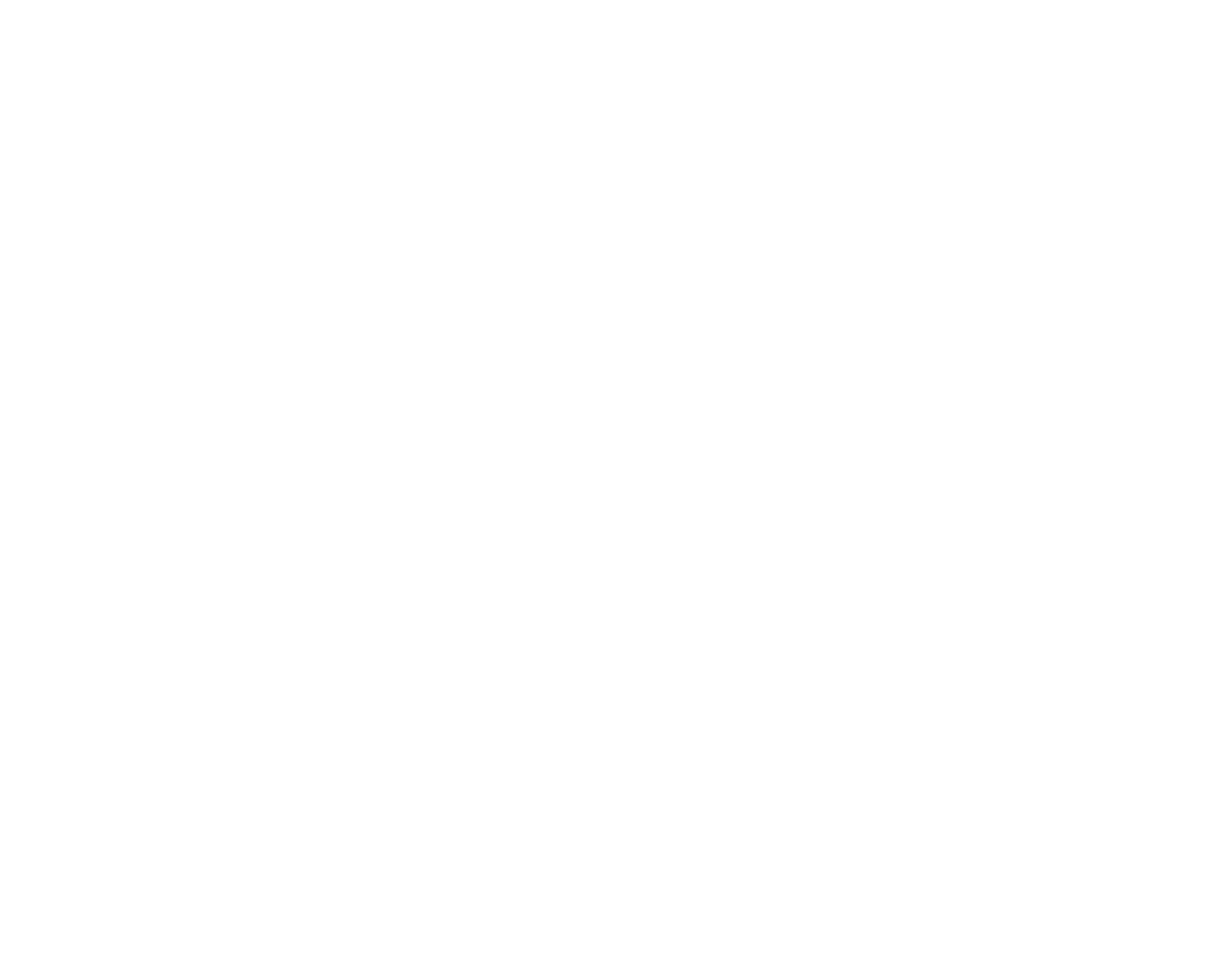
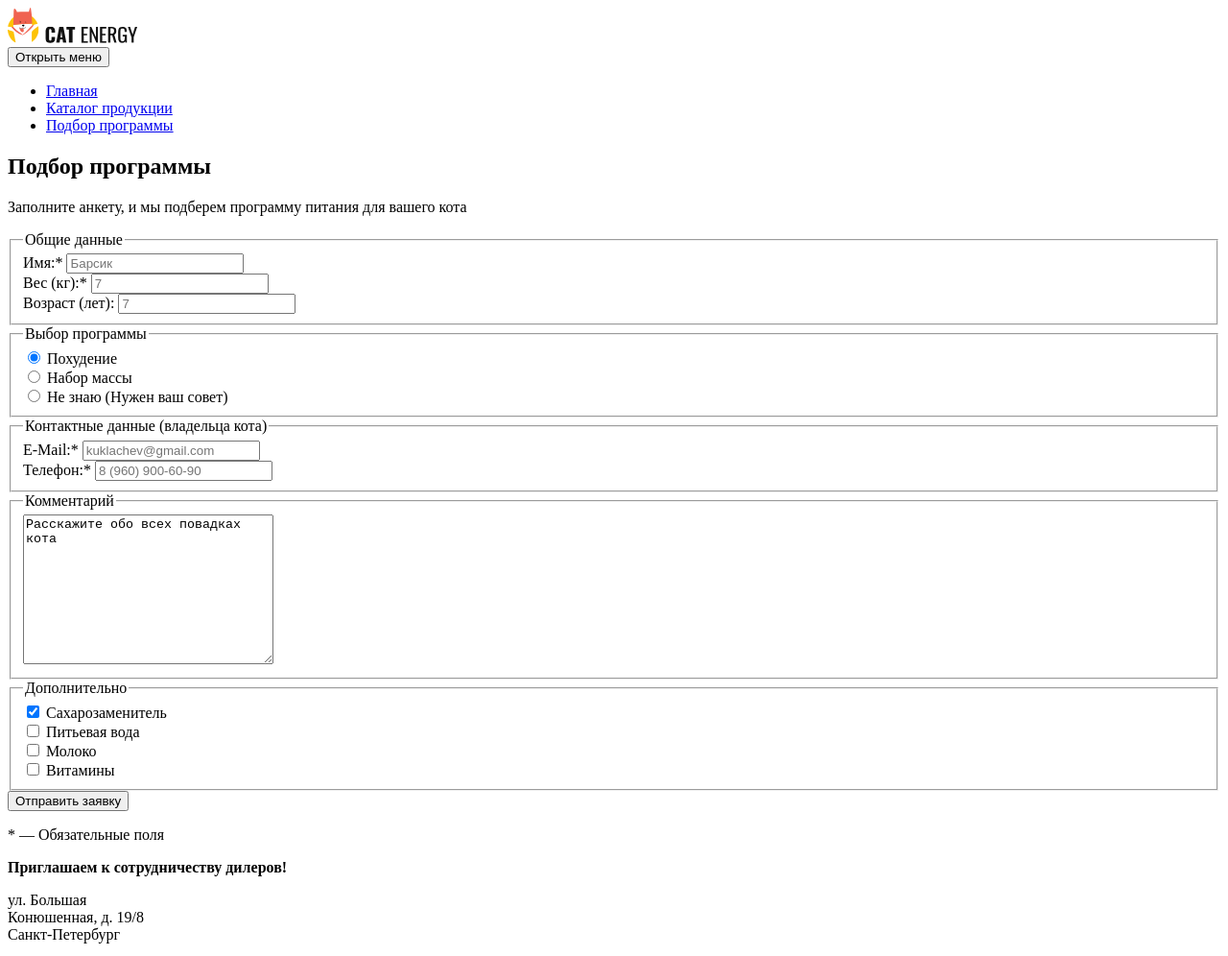
Before and after one commit to ustrica-industrii/Energy, a website: page source/form.html in a window 1280 px wide. Shown: the top 996 px of the page at 96% size. Before the commit the page ends 800 px from the top, so only its background shows below. Drawn offline with Linux system fonts and the light colour scheme; grey boxes are pictures that could not be loaded.

Commit message:
завершил верстку страниц

```diff
--- a/source/form.html
+++ b/source/form.html
@@ -0,0 +1,123 @@
+<!DOCTYPE html>
+<html class="page" lang="ru">
+  <head>
+    <meta charset="utf-8">
+    <title>Cat energy</title>
+  </head>
+  <body class="page-body">
+    <header class="page-header">
+      <a class="page-header__logo">
+        <img src="img/logo-mobile.svg" width="33" height="37" alt="Магазин Cat Energy">
+      </a>
+      <a class="page-header__second-logo" href="#">
+        <img src="img/header-logo1.svg" alt="Cat energy" width="101" height="18">
+      </a>
+      <nav class="main-nav">
+        <button class="main-nav__toggle" type="button"><span class="visually-hidden">Открыть меню</span></button>
+        <div class="main-nav__wrapper">
+          <ul class="main-nav__list site-list">
+            <li class="site-list__item site-list__item--active">
+              <a href="index.html">
+                Главная
+              </a>
+            </li>
+            <li class="site-list__item">
+              <a href="catalog.html">
+                Каталог продукции
+              </a>
+            </li>
+            <li class="site-list__item">
+              <a href="#">
+                Подбор программы
+              </a>
+            </li>
+          </ul>
+        </div>
+      </nav>
+    </header>
+
+    <main class="page-main">
+        <section class="program-selection wrapper">
+            <h1 class="program-selection__title">Подбор программы</h1>
+            <p class="program-selection__text">Заполните анкету, и мы подберем программу питания для вашего кота</p>
+            <form class="program-selection__form form" action="https://echo.htmlacademy.ru/courses" method="get">
+                <fieldset class="form__section form__name">
+                    <legend class="visually-hidden">Общие данные</legend>
+                    <label class="form__label" for="name">Имя:*</label>
+                    <input class="form__input" type="text" name="name" id="name" placeholder="Барсик" required><br>
+                    <label class="form__label" for="weight">Вес (кг):*</label>
+                    <input class="form__input" type="text" name="weight" id="weight" placeholder="7" required><br>
+                    <label class="form__label" for="age">Возраст (лет):</label>
+                    <input class="form__input" type="text" name="age" id="age" placeholder="7">
+                </fieldset>
+                <fieldset class="form__section form__programm">
+                    <legend class="visually-hidden">Выбор программы</legend>
+                    <input class="form__programm__radio-button" type="radio" name="programm" id="weight-loss" checked>
+                    <label class="form__label form__programm__radio" for="weight-loss">Похудение</label><br>
+                    <input class="form__programm__radio-button" type="radio" name="programm" id="weight-gain">
+                    <label class="form__label form__programm__radio" for="weight-gain">Набор массы</label><br>
+                    <input class="form__programm__radio-button" type="radio" name="programm" id="dont-know">
+                    <label class="form__label form__programm__radio" for="dont-know">Не знаю (Нужен ваш совет)</label>
+                </fieldset>
+                <fieldset class="form__section form__owner-data">
+                    <legend class="form__section__title">Контактные данные (владельца кота)</legend>
+                    <label class="form__label" for="email">E-Mail:*</label>
+                    <input class="form__input" type="email" name="email" id="email" placeholder="kuklachev@gmail.com" required><br>
+                    <label class="form__label" for="phone">Телефон:*</label>
+                    <input class="form__input" type="phone" name="phone" id="phone" placeholder="8 (960) 900-60-90" required>
+                </fieldset>
+                <fieldset class="form__section form__comment">
+                    <legend class="form__section__title">Комментарий</legend>
+                    <textarea class="form__comment__text" name="comment" cols="30" rows="10">Расскажите обо всех повадках кота</textarea>
+                </fieldset>
+                <fieldset class="form__section form__extra">
+                    <legend class="form__section__title">Дополнительно</legend>
+                    <input class="form__extra__checkbox" type="checkbox" name="sweetener" id="sweetener" checked>
+                    <label class="form__extra__check form__label" for="sweetener">Сахарозаменитель</label><br>
+                    <input class="form__extra__checkbox" type="checkbox" name="water" id="water">
+                    <label class="form__extra__check form__label" for="water">Питьевая вода</label><br>
+                    <input class="form__extra__checkbox" type="checkbox" name="milk" id="milk">
+                    <label class="form__extra__check form__label" for="milk">Молоко</label><br>
+                    <input class="form__extra__checkbox" type="checkbox" name="vitamins" id="vitamins">
+                    <label class="form__extra__check form__label" for="vitamins">Витамины</label>
+                </fieldset>
+                <input class="form__button-submit button" type="submit" value="Отправить заявку">
+                <p class="form__text">* — Обязательные поля</p>
+            </form>
+        </section>
+    </main>
+
+    <footer class="page-footer wrapper">
+        <div class="page-footer__contacts contacts">
+          <b class="contacts__title">Приглашаем
+            к сотрудничеству дилеров!</b>
+            <p class="contacts__address">ул. Большая<br>
+              Конюшенная, д. 19/8<br>
+              Санкт-Петербург</p>
+        </div>
+        <div class="page-footer__map">
+          <iframe class="map" src="https://www.google.com/maps/embed?pb=!1m18!1m12!1m3!1d1998.6036253003142!2d30.320858716153683!3d59.93871916905411!2m3!1f0!2f0!3f0!3m2!1i1024!2i768!4f13.1!3m3!1m2!1s0x4696310fca145cc1%3A0x42b32648d8238007!2z0JHQvtC70YzRiNCw0Y8g0JrQvtC90Y7RiNC10L3QvdCw0Y8g0YPQuy4sIDE5LzgsINCh0LDQvdC60YIt0J_QtdGC0LXRgNCx0YPRgNCzLCAxOTExODY!5e0!3m2!1sru!2sru!4v1678646292443!5m2!1sru!2sru" width="320" height="362" style="border:0;" allowfullscreen="" loading="lazy" referrerpolicy="no-referrer-when-downgrade"></iframe>
+        </div>
+        <div class="page-footer__social social">
+          <a class="social__logo" href="#">
+            <img src="img/header-logo1.svg" alt="Car energy" width="128" height="24">
+          </a>
+          <ul class="social__list">
+            <li class="social__item">
+              <a class="social__link social__link--vkontakte" href="https://vk.com/htmlacademy">Мы в Вконтакте</a>
+            </li>
+            <li class="social__item">
+              <a class="social__link social__link--instagram" href="https://instagram.com/htmlacademy">Мы в Инстаграме</a>
+            </li>
+            <li class="social__item">
+              <a class="social__link social__link--facebook" href="https://facebook.com/htmlacademy">Мы в Фейсбуке</a>
+            </li>
+          </ul>
+        </div>
+        <div class="page-footer__copyright copyright">
+          <b class="copyright__text">HTML Academy</b>
+          <a class="copyright__link" href="https://htmlacademy.ru/intensive/adaptive">HTML Academy</a>
+        </div>
+    </footer>
+  </body>
+</html>
```
Also changed, not shown: source/index.html (+1 -1 lines).
